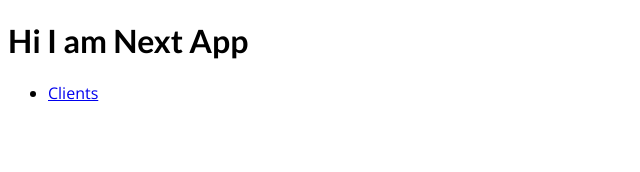
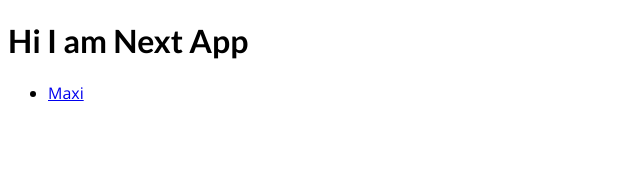
Before and after one commit to Eshwar17/InternPixel-NextJS, a Next.js app: page / in a window 1280 px wide. Shown: the top 172 px of the page, without its empty margins (0-640 px from the left). Built offline with nearby package versions, Linux system fonts and the light colour scheme.

Commit message:
Navigated to dynamic routes

```diff
--- a/pages/index.js
+++ b/pages/index.js
@@ -6,7 +6,7 @@ export default function Home() {
       <h1>Hi I am Next App</h1>
       <ul>
         <li>
-            <Link replace href="/clients">Clients</Link>
+            <Link href="/clients/max">Maxi</Link>
         </li>
     </ul>
     </>
```
